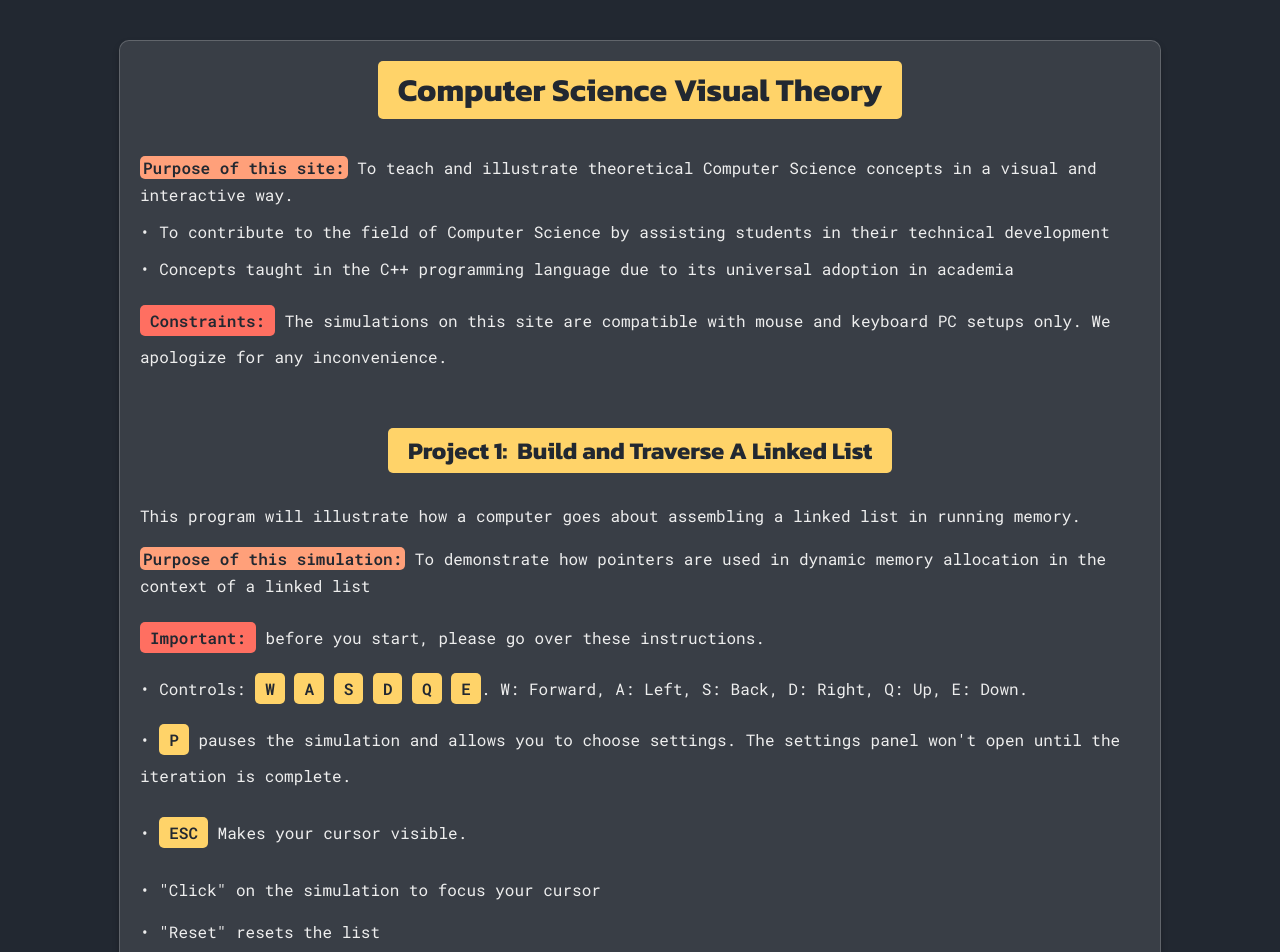
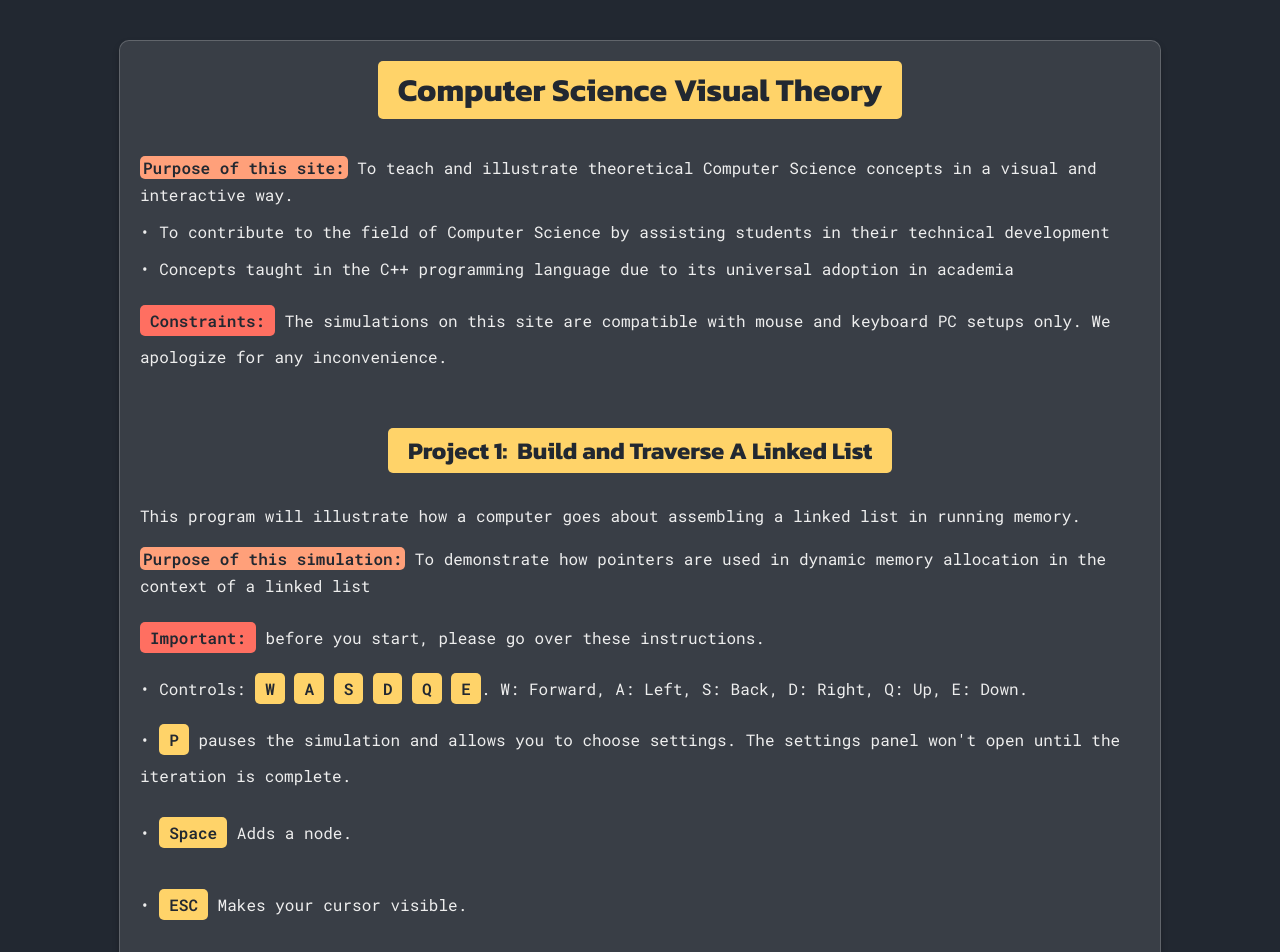
Before and after one commit to CzrOtz/CS-Visual-Theory, a React (Create React App) app: page / in a window 1280 px wide. Shown: the top 952 px of the page. Built offline with nearby package versions, Linux system fonts and the light colour scheme; no server answers.

Commit message:
added to instructions

```diff
--- a/src/App.js
+++ b/src/App.js
@@ -43,6 +43,10 @@ function Project1() {
         <br />
         &bull; {' '}
         <span className='attention3'> P </span> pauses the simulation and allows you to choose settings. The settings panel won't open until the iteration is complete.
+        <br />
+        <br />
+        &bull; {' '}
+        <span className='attention3'> Space </span> Adds a node.
         <br />
         <br />
         &bull; {' '}
```
